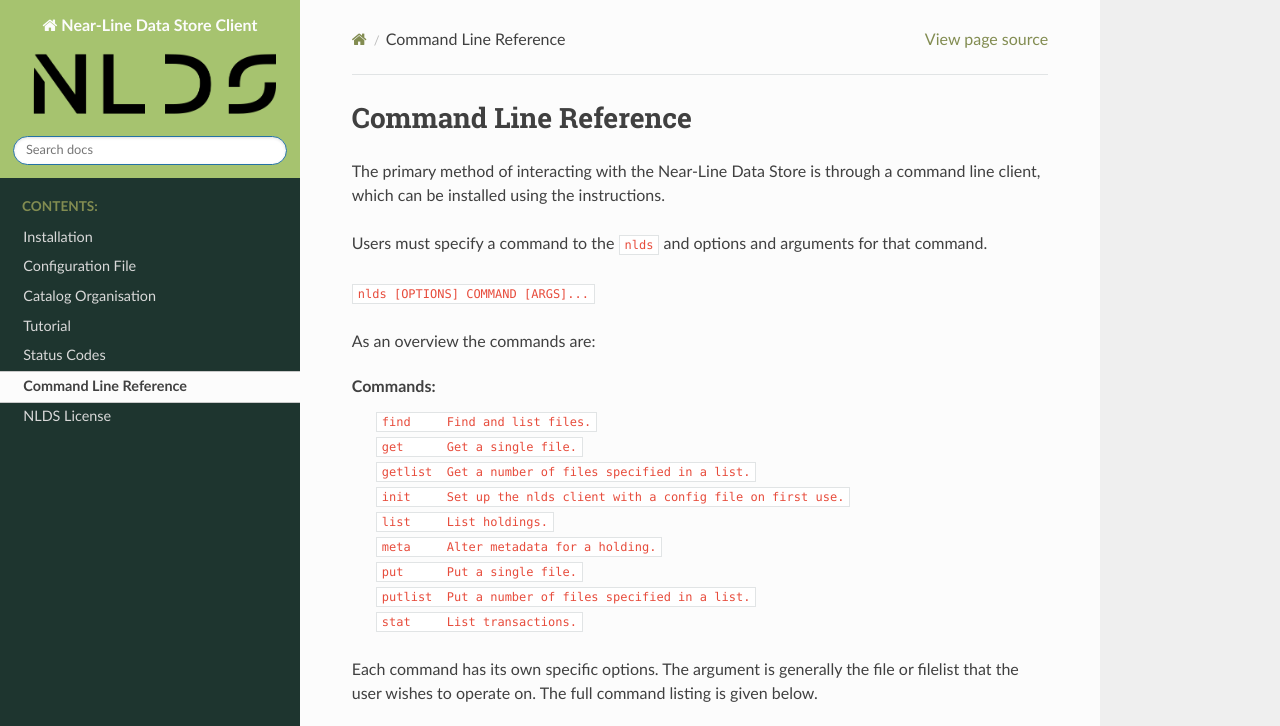
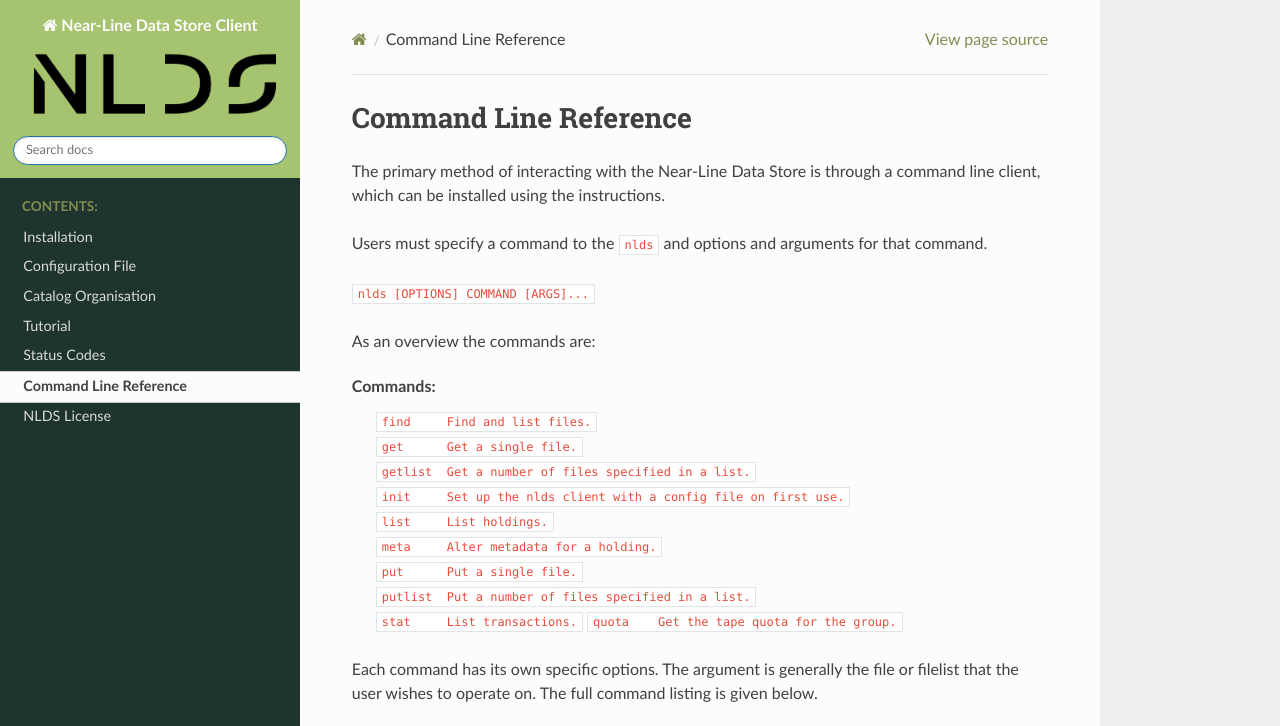
Before and after one commit to cedadev/nlds-client, a Sphinx documentation site: the page built from docs/user_guide/source/command_ref.rst, in a window 1280 px wide and 1043 px high, cut to the strip 0-726 px from the top of the window. Built offline with Sphinx 7.4.7 and the Read the Docs theme 3.1.0, drawn with Linux system fonts in a browser that asks for light colours.

Commit message:
Add quota command to client docs

```diff
--- a/docs/user_guide/source/command_ref.rst
+++ b/docs/user_guide/source/command_ref.rst
@@ -23,6 +23,7 @@ Commands:
   | ``put      Put a single file.``
   | ``putlist  Put a number of files specified in a list.``
   | ``stat     List transactions.``
+    ``quota    Get the tape quota for the group.``
 
 Each command has its own specific options.  The argument is generally the file
 or filelist that the user wishes to operate on.  The full command listing is
```
